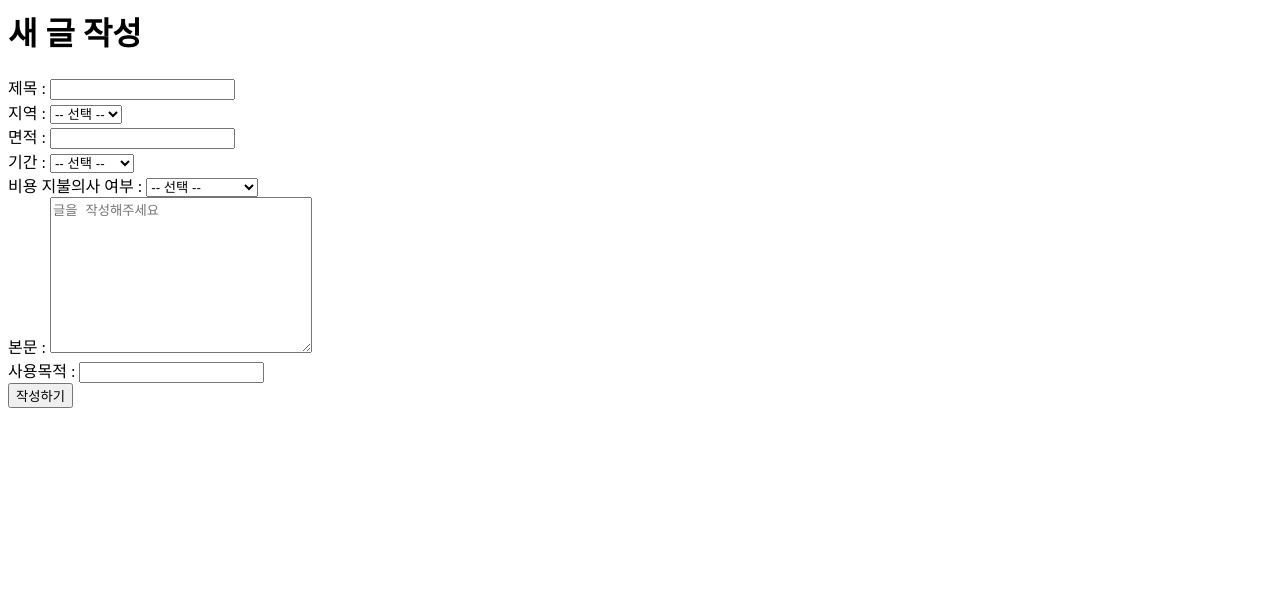
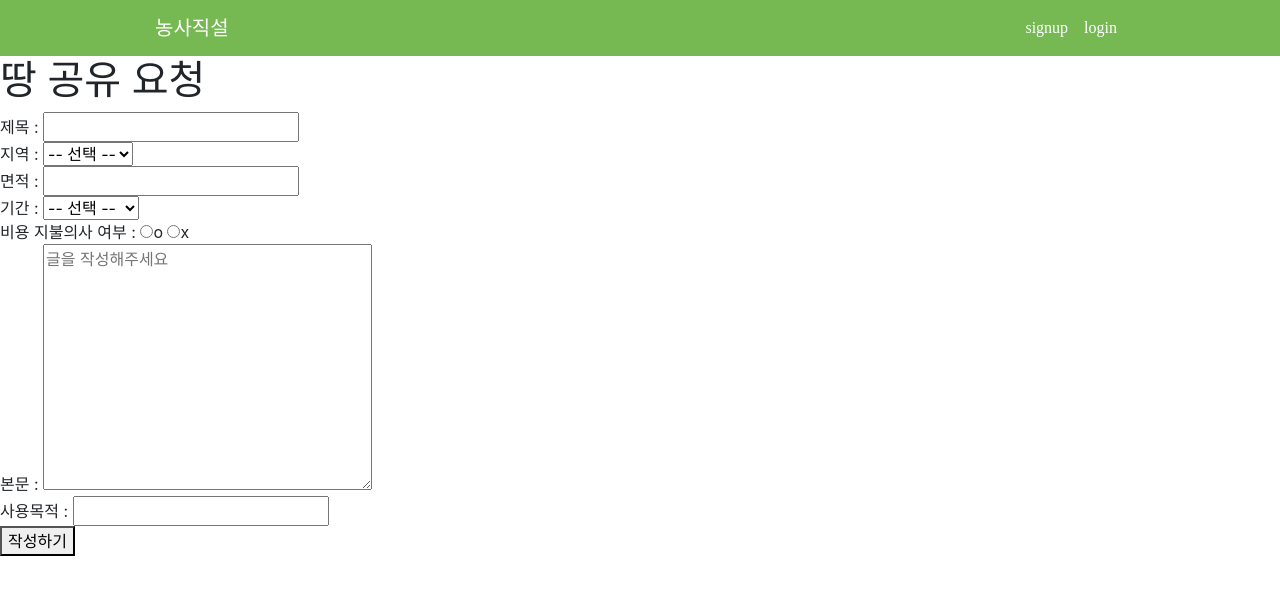
Before and after one commit to labiss96/Farm_Sharing_Project, a Django app: page /landBoard/request/new in a window 1280 px wide. Shown: the top 595 px of the page. Run offline with Django 3.2, Linux system fonts and the light colour scheme; data that the repository does not hold is empty; some libraries are stand-ins or nearby versions; some web fonts are replaced.

Commit message:
land board j쿼리 적용 및 html 수정.

```diff
--- a/farmsharing_project/accounts/models.py
+++ b/farmsharing_project/accounts/models.py
@@ -14,7 +14,6 @@ class Profile(AbstractUser):
     def __str__(self):
          return self.username
 
-
 class Comment(models.Model):
     belong_to_user = models.ForeignKey(Profile, on_delete=models.CASCADE, related_name='profile_comment') #유저 마이페이지에 연결
     writer = models.ForeignKey(Profile, on_delete=models.CASCADE, related_name='writer_comment') #작성자 onetoMany 관계
--- a/farmsharing_project/farmsharing_project/templates/base.html
+++ b/farmsharing_project/farmsharing_project/templates/base.html
@@ -14,9 +14,26 @@
     <script src="https://cdnjs.cloudflare.com/ajax/libs/popper.js/1.14.7/umd/popper.min.js" integrity="sha384-UO2eT0CpHqdSJQ6hJty5KVphtPhzWj9WO1clHTMGa3JDZwrnQq4sF86dIHNDz0W1" crossorigin="anonymous"></script>
     <script src="https://stackpath.bootstrapcdn.com/bootstrap/4.3.1/js/bootstrap.min.js" integrity="sha384-JjSmVgyd0p3pXB1rRibZUAYoIIy6OrQ6VrjIEaFf/nJGzIxFDsf4x0xIM+B07jRM" crossorigin="anonymous"></script>
     <link rel="stylesheet" href="{% static 'css/style.css' %}">
+    <script src="https://code.jquery.com/jquery-1.12.4.min.js"></script>
+
+    <script type="text/javascript">
+      // $(document).ready(function(){
+      // });
+      function setAmount() {
+            if ($('input:radio[id=amount_select]').is(':checked')){
+            $('#amount_form').show();
+          }else{
+            $('#amount_form').hide();
+          }
+        }
+  </script>
+
 </head>
 
 <style>
+#amount_form {
+    display: none;
+}
 .navbar{
   font-family: 'RIDIBatang';
   background-color:#76b852;
--- a/farmsharing_project/landBoard/models.py
+++ b/farmsharing_project/landBoard/models.py
@@ -8,7 +8,6 @@ class Region(models.Model):
 
     def __str__(self):
         return self.region
-
 
 # Abstract class
 class LandBoard(PolymorphicModel):
--- a/farmsharing_project/landBoard/templates/requestboard_list.html
+++ b/farmsharing_project/landBoard/templates/requestboard_list.html
@@ -23,7 +23,7 @@
     <hr>
     <h4>땅 공유 요청게시판</h4>
     {% if user.is_authenticated %}
-    <a href="{% url 'rb_new' %}">원하는 땅 등록하기</a>
+    <a href="{% url 'rb_new' %}">땅 공유 요청하기</a>
     {% endif %}
     <hr>
 
--- a/farmsharing_project/landBoard/templates/requestboard_new.html
+++ b/farmsharing_project/landBoard/templates/requestboard_new.html
@@ -1,26 +1,36 @@
-<h1>새 글 작성</h1>
+{% extends 'base.html' %}
+{% block content %}
+
+<h1>땅 공유 요청</h1>
 <form action="{%url 'rb_create' %}" method="POST">
     {% csrf_token %}
-    제목 : <input type="text" name = 'title'><br>
+    제목 : <input type="text" name ='title' required="required"><br>
     지역 : <select name='region'>
                 <option value='' selected>-- 선택 --</option>
                 {%for i in regionM%}
                 <option value='{{i}}'>{{i}}</option>
                 {%endfor%}
             </select><br>
-    면적 : <input type="text" name = 'land_area'><br>
+    면적 : <input type="number" name = 'land_area' required="required"><br>
     기간 : <select name = 'sharing_term'>
                 <option value='' selected>-- 선택 --</option>
                 <option value='1일'>1일</option>
                 <option value='일주일이내'>일주일이내</option>
                 <option value='3년'>3년</option>
             </select><br>
-    비용 지불의사 여부 : <select name="is_pay_for">
-                        <option value='' selected>-- 선택 --</option>
-                        <option value=1>있음</option>
-                        <option value=0>무료로 해주떼용</option>
-                    </select><br>
-    본문 : <textarea name="content" cols="30" rows="10" placeholder="글을 작성해주세요"></textarea><br>
-    사용목적 : <input type="text" name="purpose"><br>
+    비용 지불의사 여부 :
+    <!-- <select name="is_pay_for">
+        <option value='' selected>-- 선택 --</option>
+        <option value=1>있음</option>
+        <option value=0>무료로 해주떼용</option>
+    </select><br> -->
+    <input type="radio" name="is_pay_for" value=1 >o
+    <input type="radio" name="is_pay_for" value=0 >x
+    <br>
+
+    본문 : <textarea name="content" cols="30" rows="10" placeholder="글을 작성해주세요" required="required"></textarea><br>
+    사용목적 : <input type="text" name="purpose" required="required"><br>
     <button type="submit">작성하기</button>
 </form>
+
+{% endblock %}
--- a/farmsharing_project/landBoard/templates/sharingboard_list.html
+++ b/farmsharing_project/landBoard/templates/sharingboard_list.html
@@ -23,7 +23,7 @@
     <br>
     <h4>땅 공유 게시판</h4>
     {% if user.is_authenticated %}
-    <a href="{% url 'sb_new' %}"><p>땅 등록하기</p></a>
+    <a href="{% url 'sb_new' %}"><p>땅 공유하기</p></a>
     {% endif %}
     <hr>
     {% for sb in sharingboards %}
```
Also changed, not shown: farmsharing_project/landBoard/templates/sharingboard_new.html (+14 -7 lines).
